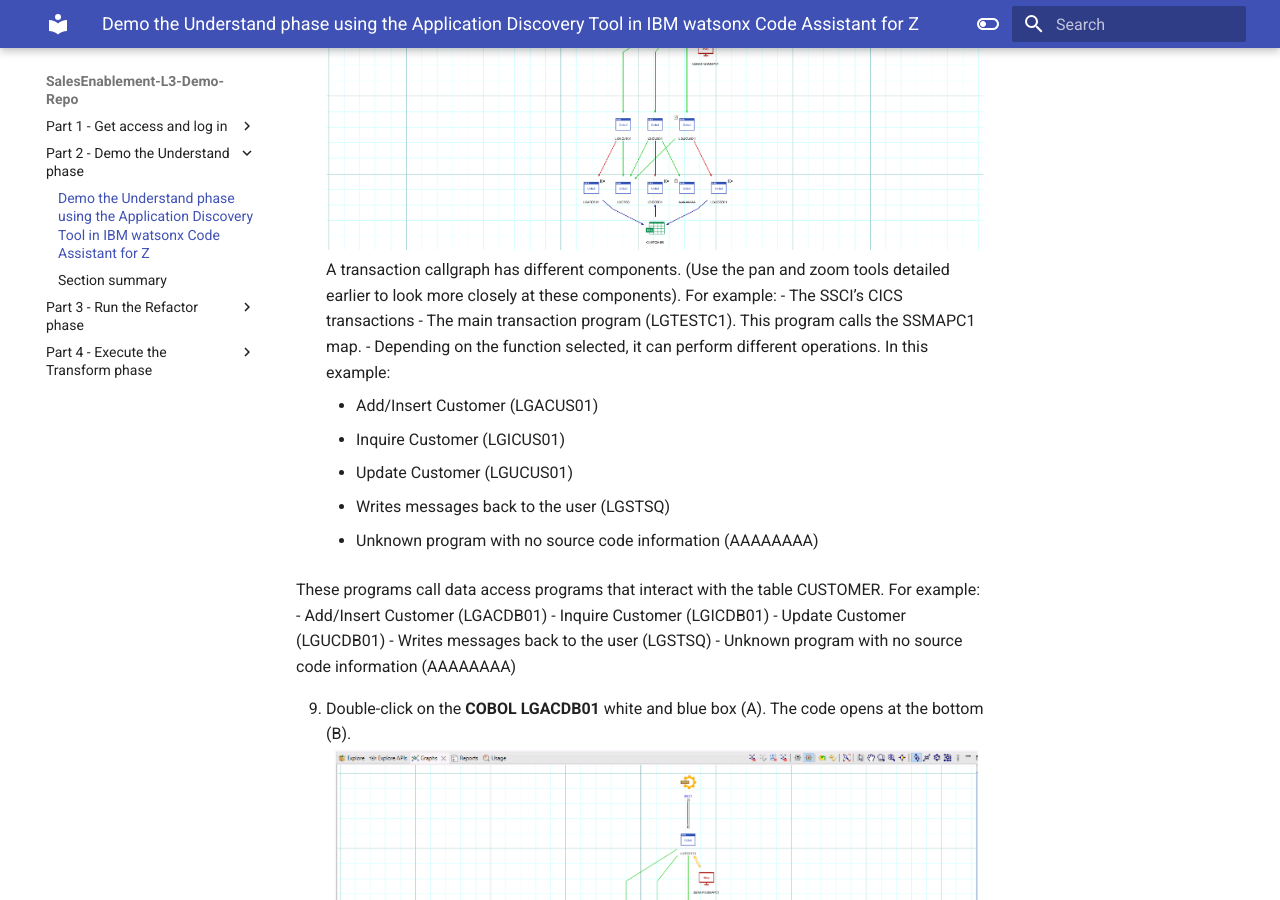
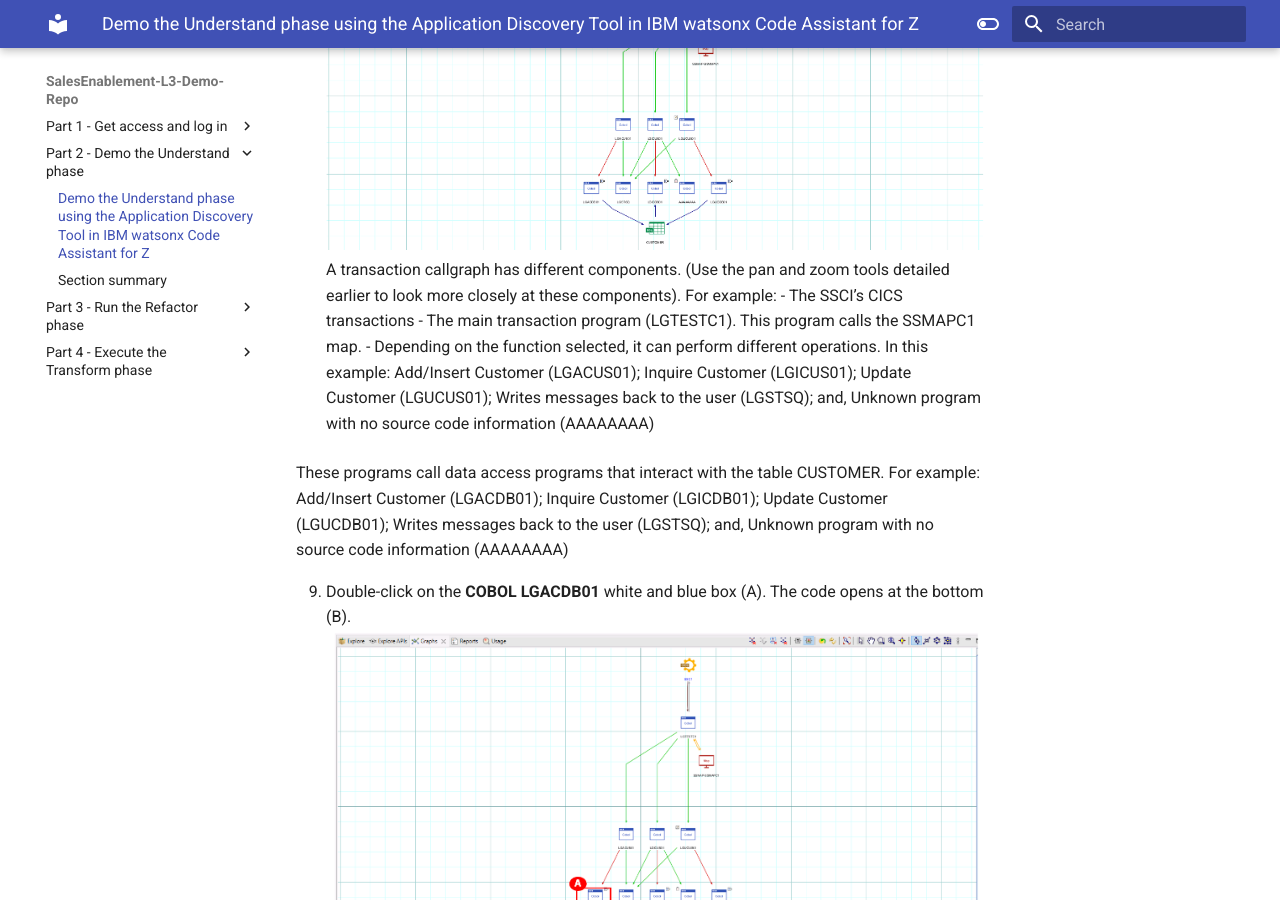
Before and after one commit to IBM/SalesEnablement-L3-Demo-Repo, an MkDocs documentation site: the page built from docs/demo-the-understand/Demo the Understand phase.md, in a window 1280 px wide and 900 px high, scrolled down 5574 px. Built offline with MkDocs 1.6.1 and Material for MkDocs 9.7.7, drawn with Linux system fonts in a browser that asks for light colours.

Commit message:
step 8 demo the Understand

```diff
--- a/docs/demo-the-understand/Demo the Understand phase.md
+++ b/docs/demo-the-understand/Demo the Understand phase.md
@@ -48,19 +48,9 @@
    A transaction callgraph has different components. (Use the pan and zoom tools detailed earlier to look more closely at these components). For example:
    - The SSCI’s CICS transactions
    - The main transaction program (LGTESTC1). This program calls the SSMAPC1 map.
-   - Depending on the function selected, it can perform different operations. In this example:
-      - Add/Insert Customer (LGACUS01)
-      - Inquire Customer (LGICUS01)
-      - Update Customer (LGUCUS01)
-      - Writes messages back to the user (LGSTSQ)
-      - Unknown program with no source code information (AAAAAAAA)
+   - Depending on the function selected, it can perform different operations. In this example: Add/Insert Customer (LGACUS01); Inquire Customer (LGICUS01); Update Customer (LGUCUS01); Writes messages back to the user (LGSTSQ); and, Unknown program with no source code information (AAAAAAAA)
 
-   These programs call data access programs that interact with the table CUSTOMER. For example:
-      - Add/Insert Customer (LGACDB01)
-      - Inquire Customer (LGICDB01)
-      - Update Customer (LGUCDB01)
-      - Writes messages back to the user (LGSTSQ)
-      - Unknown program with no source code information (AAAAAAAA)
+   These programs call data access programs that interact with the table CUSTOMER. For example: Add/Insert Customer (LGACDB01); Inquire Customer (LGICDB01); Update Customer (LGUCDB01); Writes messages back to the user (LGSTSQ); and, Unknown program with no source code information (AAAAAAAA)
 
 9.	Double-click on the **COBOL LGACDB01** white and blue box (A). The code opens at the bottom (B).
    ![](images/cobollgacdbo1.png)
```
